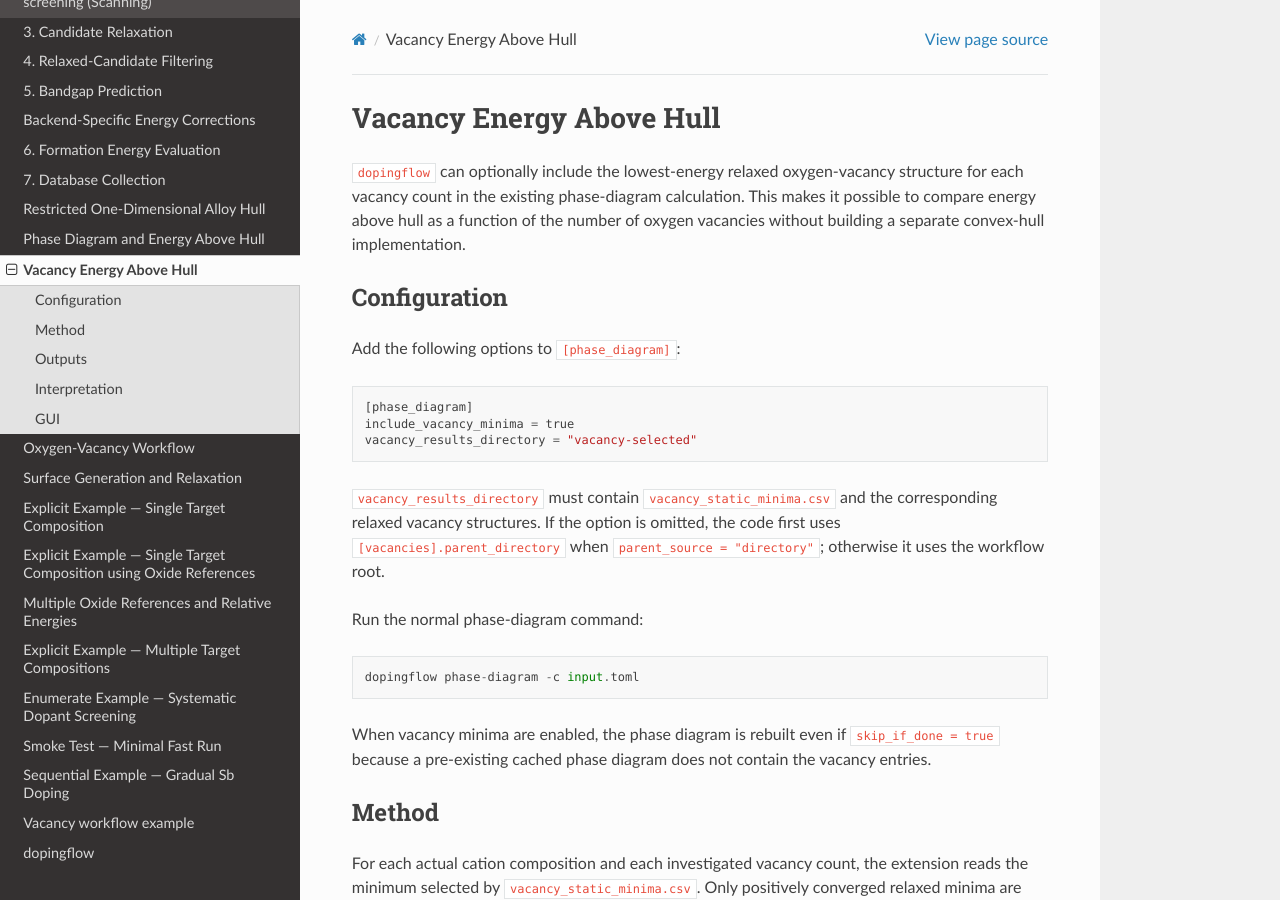
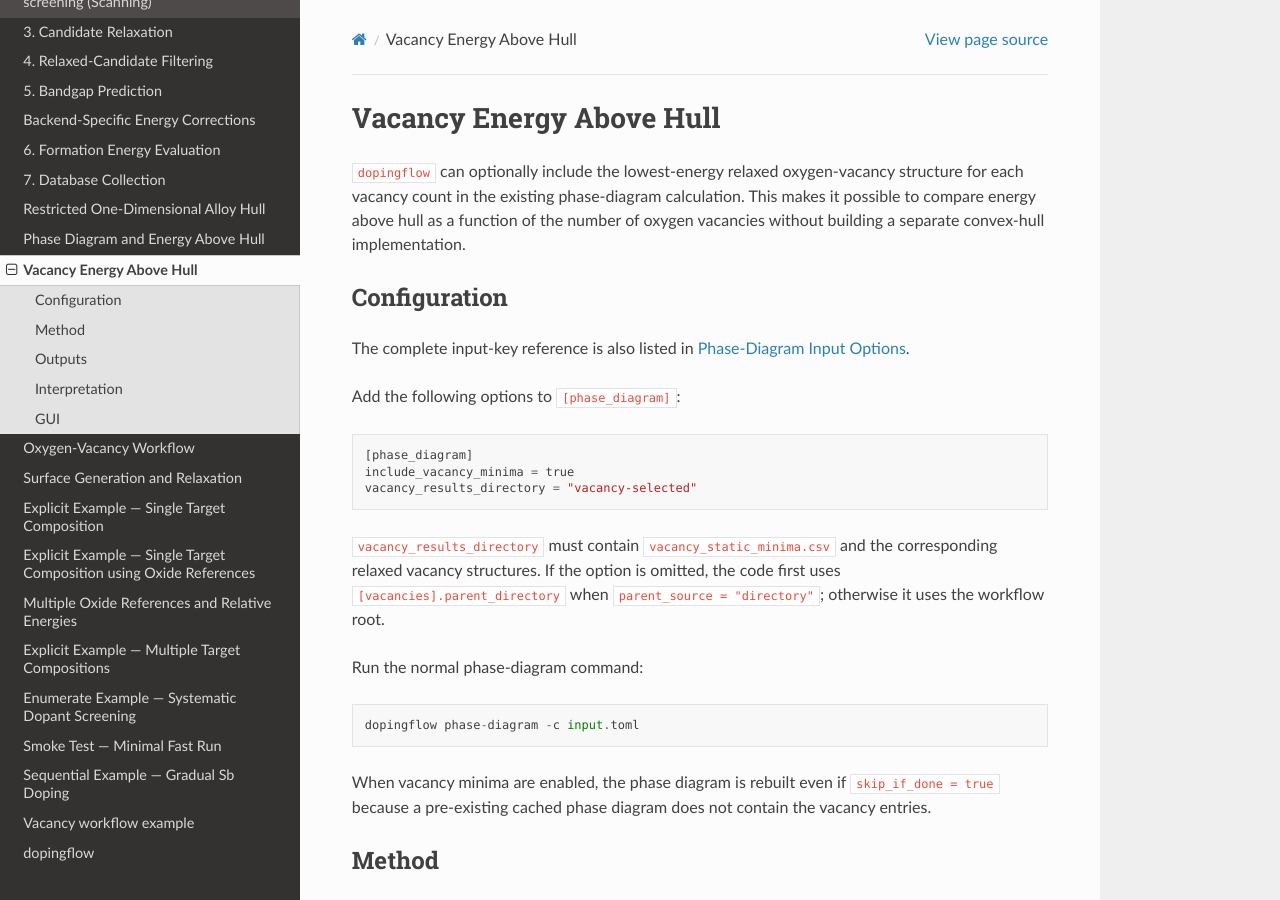
Before and after one commit to KazemZh/dopingflow, a Sphinx documentation site: the page built from docs/source/methods/vacancy_energy_above_hull.rst, in a window 1280 px wide and 900 px high. Built offline with Sphinx 7.4.7 and the Read the Docs theme 3.1.0, drawn with Linux system fonts in a browser that asks for light colours.

Commit message:
Link vacancy hull method to input option reference

```diff
--- a/docs/source/methods/vacancy_energy_above_hull.rst
+++ b/docs/source/methods/vacancy_energy_above_hull.rst
@@ -8,6 +8,9 @@ of oxygen vacancies without building a separate convex-hull implementation.
 
 Configuration
 -------------
+
+The complete input-key reference is also listed in
+:doc:`../input_file_phase_diagram`.
 
 Add the following options to ``[phase_diagram]``::
 
```
